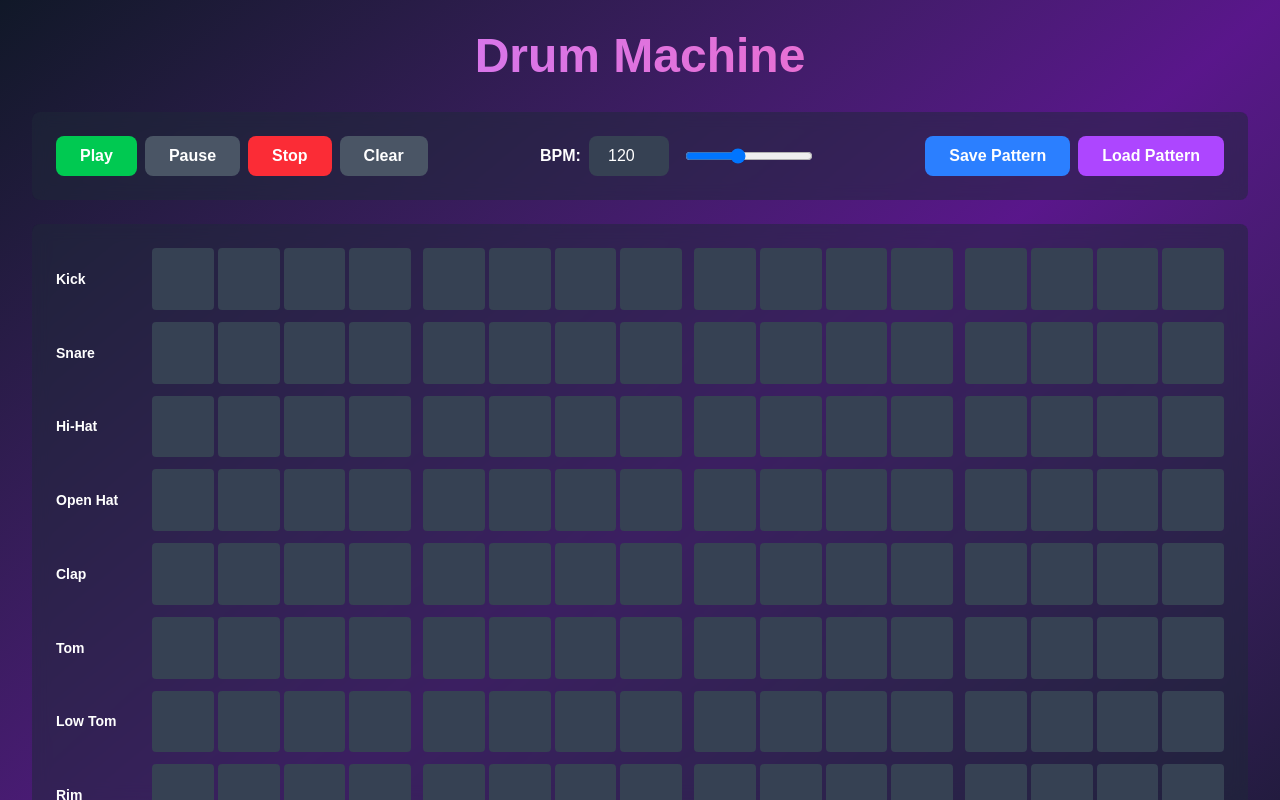
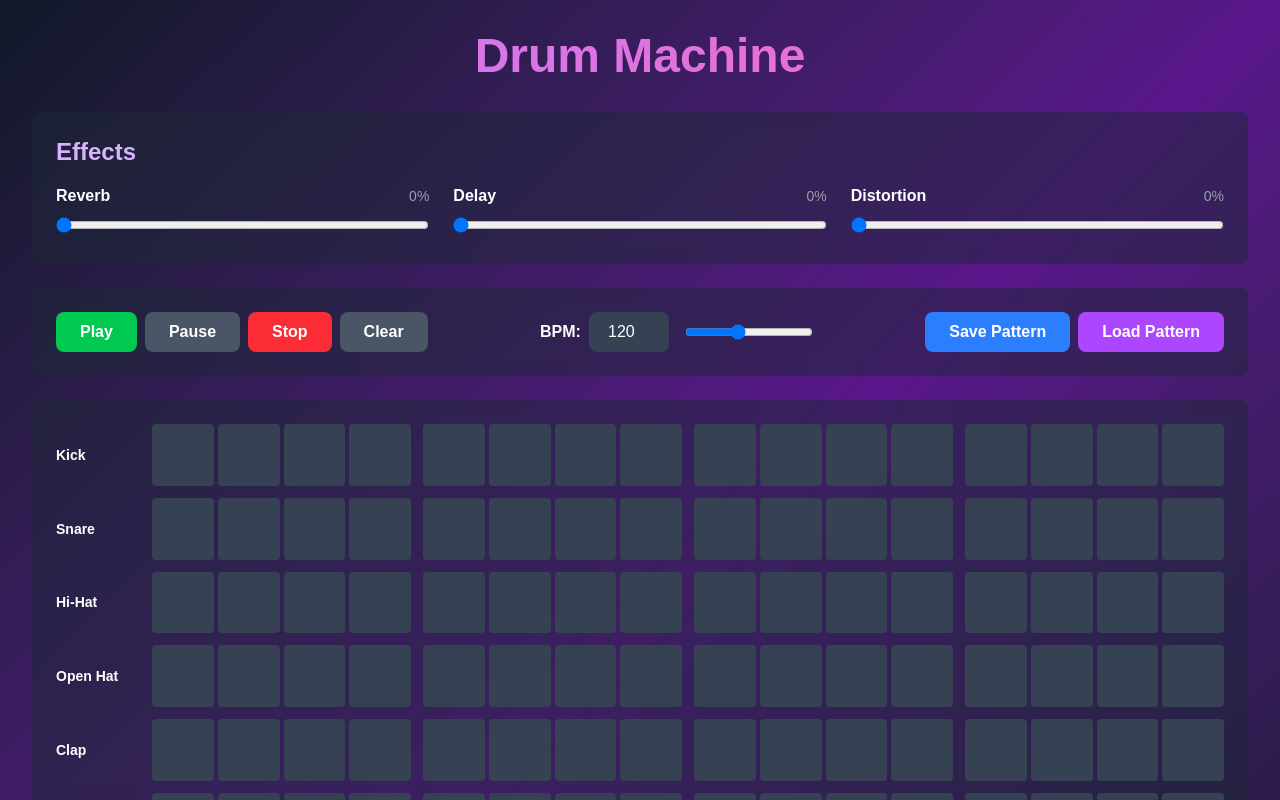
Before and after one commit to null-shot-apps/drum-inst, a Next.js app in the folder packages/drum-inst/: page / in a window 1280 px wide. Built offline with nearby package versions, Linux system fonts and the light colour scheme.

Commit message:
AI chat session: Updated code and files

```diff
--- a/packages/drum-inst/src/app/page.tsx
+++ b/packages/drum-inst/src/app/page.tsx
@@ -86,6 +86,9 @@ export default function DrumMachine() {
   const [showPatternPicker, setShowPatternPicker] = useState(false);
   const [showSaveDialog, setShowSaveDialog] = useState(false);
   const [patternName, setPatternName] = useState('');
+  const [reverb, setReverb] = useState(0);
+  const [delay, setDelay] = useState(0);
+  const [distortion, setDistortion] = useState(0);
 
   const audioContextRef = useRef<AudioContext | null>(null);
   const schedulerRef = useRef<number | null>(null);
@@ -93,10 +96,57 @@ export default function DrumMachine() {
   const currentStepRef = useRef(-1);
   const patternRef = useRef<Pattern>(pattern);
   const activeOscillatorsRef = useRef<Set<OscillatorNode>>(new Set());
+  const reverbNodeRef = useRef<ConvolverNode | null>(null);
+  const delayNodeRef = useRef<DelayNode | null>(null);
+  const delayFeedbackRef = useRef<GainNode | null>(null);
+  const distortionNodeRef = useRef<WaveShaperNode | null>(null);
+  const masterGainRef = useRef<GainNode | null>(null);
 
   // Initialize audio context
   useEffect(() => {
-    audioContextRef.current = new (window.AudioContext || (window as any).webkitAudioContext)();
+    const ctx = new (window.AudioContext || (window as any).webkitAudioContext)();
+    audioContextRef.current = ctx;
+
+    // Create effects chain
+    masterGainRef.current = ctx.createGain();
+    masterGainRef.current.connect(ctx.destination);
+
+    // Reverb (convolver)
+    reverbNodeRef.current = ctx.createConvolver();
+    const reverbGain = ctx.createGain();
+    reverbGain.gain.value = 0;
+    reverbNodeRef.current.connect(reverbGain);
+    reverbGain.connect(masterGainRef.current);
+
+    // Create impulse response for reverb
+    const sampleRate = ctx.sampleRate;
+    const length = sampleRate * 2;
+    const impulse = ctx.createBuffer(2, length, sampleRate);
+    for (let channel = 0; channel < 2; channel++) {
+      const channelData = impulse.getChannelData(channel);
+      for (let i = 0; i < length; i++) {
+        channelData[i] = (Math.random() * 2 - 1) * Math.pow(1 - i / length, 2);
+      }
+    }
+    reverbNodeRef.current.buffer = impulse;
+
+    // Delay
+    delayNodeRef.current = ctx.createDelay(1);
+    delayNodeRef.current.delayTime.value = 0.25;
+    delayFeedbackRef.current = ctx.createGain();
+    delayFeedbackRef.current.gain.value = 0;
+    const delayGain = ctx.createGain();
+    delayGain.gain.value = 0;
+
+    delayNodeRef.current.connect(delayFeedbackRef.current);
+    delayFeedbackRef.current.connect(delayNodeRef.current);
+    delayNodeRef.current.connect(delayGain);
+    delayGain.connect(masterGainRef.current);
+
+    // Distortion
+    distortionNodeRef.current = ctx.createWaveShaper();
+    distortionNodeRef.current.curve = makeDistortionCurve(0);
+    distortionNodeRef.current.connect(masterGainRef.current);
 
     // Load saved patterns from localStorage
     try {
@@ -133,6 +183,40 @@ export default function DrumMachine() {
     };
   }, []);
 
+  // Create distortion curve
+  const makeDistortionCurve = (amount: number) => {
+    const samples = 44100;
+    const curve = new Float32Array(samples);
+    const deg = Math.PI / 180;
+
+    for (let i = 0; i < samples; i++) {
+      const x = (i * 2) / samples - 1;
+      curve[i] = ((3 + amount) * x * 20 * deg) / (Math.PI + amount * Math.abs(x));
+    }
+    return curve;
+  };
+
+  // Update effects
+  useEffect(() => {
+    if (!audioContextRef.current) return;
+
+    // Update reverb
+    const reverbGain = reverbNodeRef.current?.context.createGain();
+    if (reverbGain) {
+      reverbGain.gain.value = reverb / 100;
+    }
+
+    // Update delay feedback
+    if (delayFeedbackRef.current) {
+      delayFeedbackRef.current.gain.value = delay / 100 * 0.6;
+    }
+
+    // Update distortion
+    if (distortionNodeRef.current) {
+      distortionNodeRef.current.curve = makeDistortionCurve(distortion);
+    }
+  }, [reverb, delay, distortion]);
+
   // Generate drum sounds using Web Audio API
   const playSound = useCallback((drumId: string, time: number) => {
     const ctx = audioContextRef.current;
@@ -144,7 +228,20 @@ export default function DrumMachine() {
 
     osc.connect(filter);
     filter.connect(gain);
-    gain.connect(ctx.destination);
+
+    // Connect to effects chain
+    if (masterGainRef.current) {
+      gain.connect(masterGainRef.current);
+    }
+    if (reverbNodeRef.current && reverb > 0) {
+      gain.connect(reverbNodeRef.current);
+    }
+    if (delayNodeRef.current && delay > 0) {
+      gain.connect(delayNodeRef.current);
+    }
+    if (distortionNodeRef.current && distortion > 0) {
+      gain.connect(distortionNodeRef.current);
+    }
 
     // Track active oscillators for cleanup
     activeOscillatorsRef.current.add(osc);
@@ -370,6 +467,55 @@ export default function DrumMachine() {
           Drum Machine
         </h1>
 
+        {/* Effects Controls */}
+        <div className="bg-gray-800/50 backdrop-blur-sm rounded-lg p-6 mb-6">
+          <h2 className="text-2xl font-bold mb-4 text-purple-300">Effects</h2>
+          <div className="grid grid-cols-1 md:grid-cols-3 gap-6">
+            <div>
+              <label className="flex items-center justify-between mb-2">
+                <span className="font-semibold">Reverb</span>
+                <span className="text-sm text-gray-400">{reverb}%</span>
+              </label>
+              <input
+                type="range"
+                value={reverb}
+                onChange={(e) => setReverb(parseInt(e.target.value))}
+                min="0"
+                max="100"
+                className="w-full"
+              />
+            </div>
+            <div>
+              <label className="flex items-center justify-between mb-2">
+                <span className="font-semibold">Delay</span>
+                <span className="text-sm text-gray-400">{delay}%</span>
+              </label>
+              <input
+                type="range"
+                value={delay}
+                onChange={(e) => setDelay(parseInt(e.target.value))}
+                min="0"
+                max="100"
+                className="w-full"
+              />
+            </div>
+            <div>
+              <label className="flex items-center justify-between mb-2">
+                <span className="font-semibold">Distortion</span>
+                <span className="text-sm text-gray-400">{distortion}%</span>
+              </label>
+              <input
+                type="range"
+                value={distortion}
+                onChange={(e) => setDistortion(parseInt(e.target.value))}
+                min="0"
+                max="100"
+                className="w-full"
+              />
+            </div>
+          </div>
+        </div>
+
         {/* Controls */}
         <div className="bg-gray-800/50 backdrop-blur-sm rounded-lg p-6 mb-6">
           <div className="flex flex-wrap gap-4 items-center justify-between">
```
